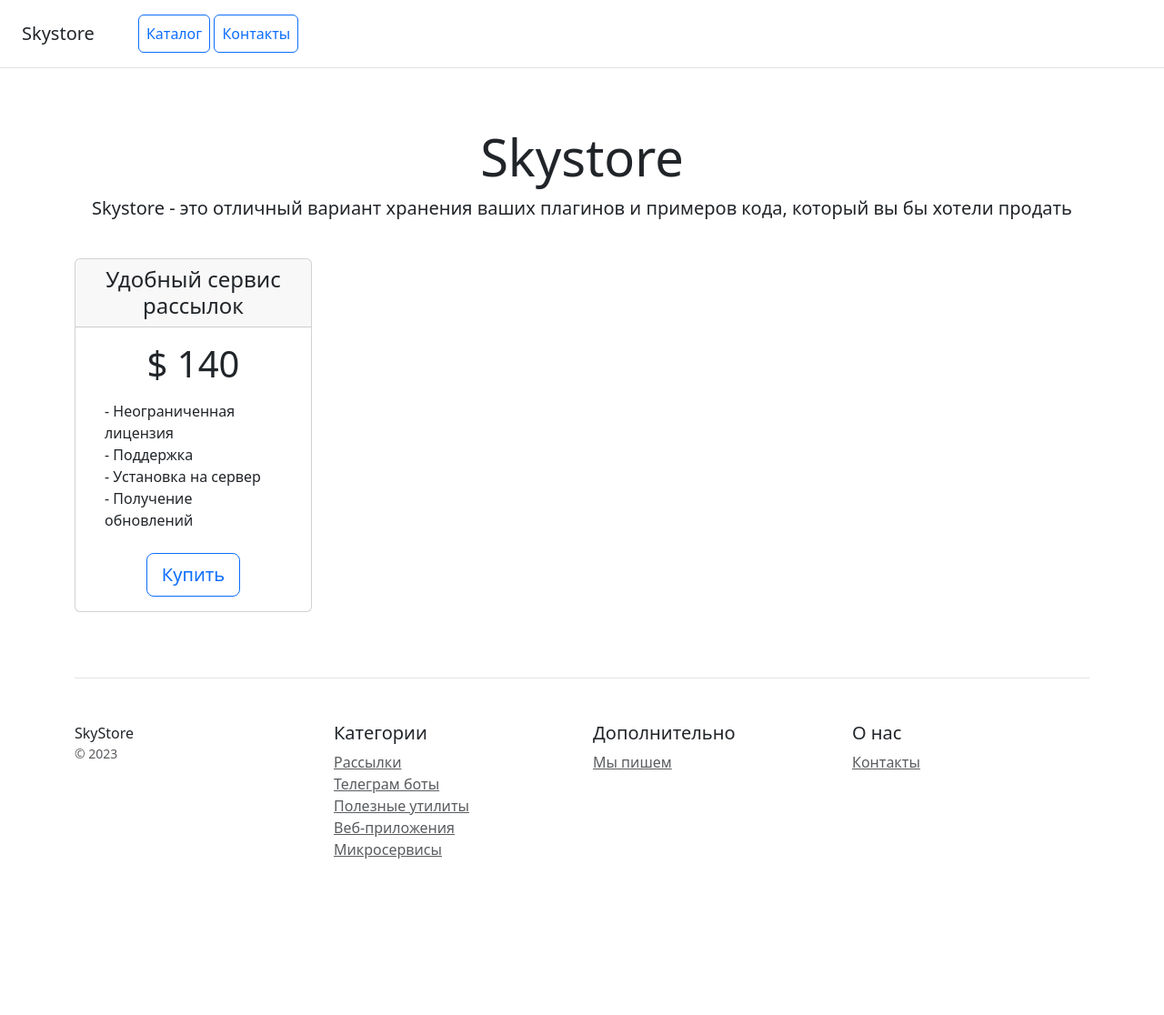
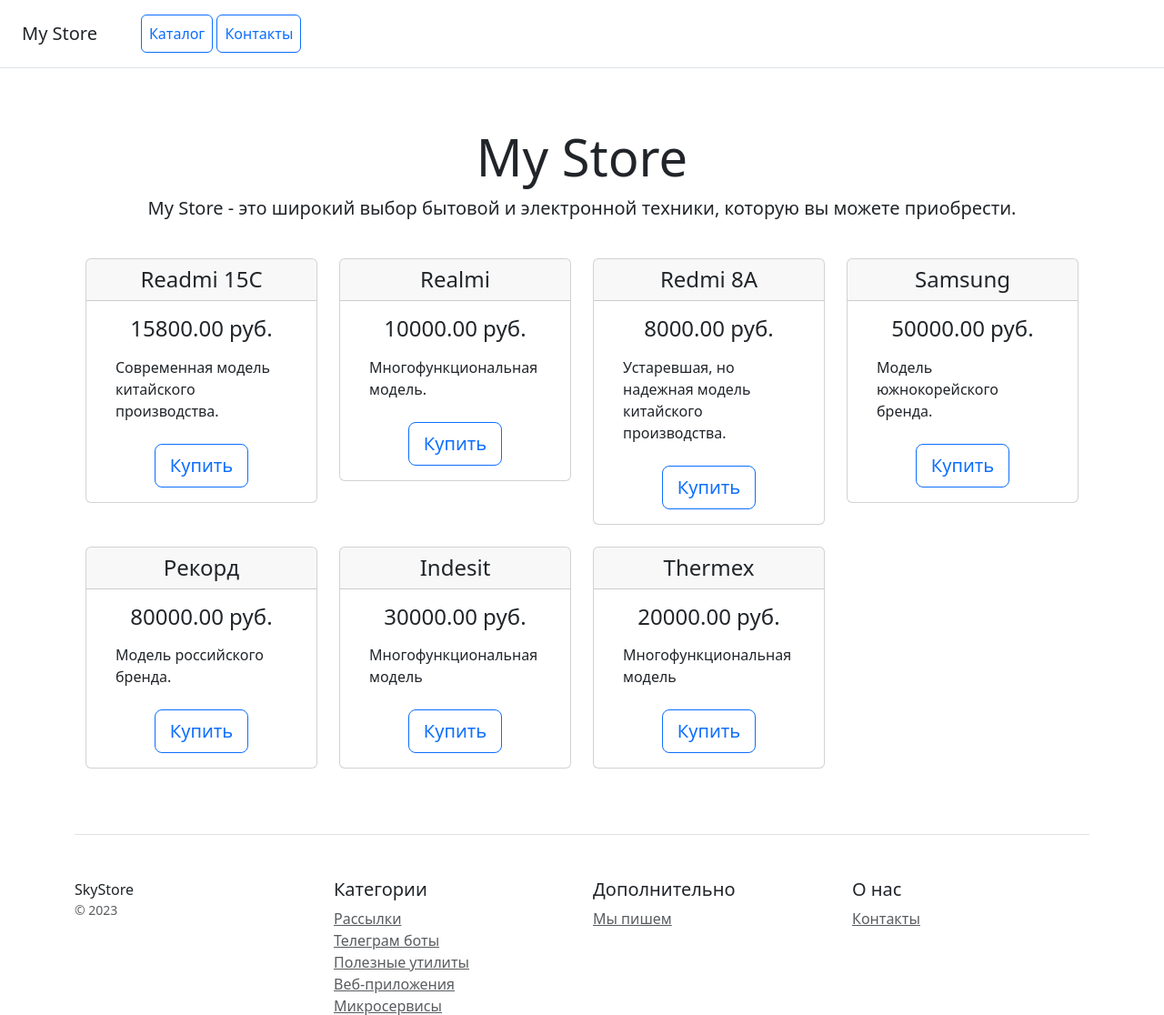
Before and after one commit to Mikhailkulish/my_store, a Django app: template catalog/templates/catalog/home.html in a window 1280 px wide. Shown: the top 1116 px of the page at 91% size. Before the commit the page ends 944 px from the top, so only its background shows below. Run offline with Django 5.2, Linux system fonts and the light colour scheme; the template is opened without the code that fills it: values that come from a table or form of the project are taken from there, others are empty; data comes from the database, SQL or seed files in the repository; some libraries are stand-ins or nearby versions.

Commit message:
add inc_menu.html

```diff
--- a/catalog/templates/catalog/base.html
+++ b/catalog/templates/catalog/base.html
@@ -9,13 +9,11 @@
 </head>
 <body>
 <div class="d-flex flex-column flex-md-row align-items-center p-3 px-md-4 mb-3 bg-white border-bottom box-shadow">
-    <h5 class="my-0 mr-md-auto font-weight-normal">Skystore</h5>
-    <nav class="ms-5">
-        <a class="p-2 btn btn-outline-primary" href="/home/">Каталог</a>
-        <a class="p-2 btn btn-outline-primary" href="/contacts/">Контакты</a>
-    </nav>
+    <h5 class="my-0 mr-md-auto font-weight-normal">My Store</h5>
+    {% include 'catalog/inc_menu.html' %}
 </div>
 <div class="container">
+    {% include 'catalog/header.html' %}
     {% block content %}{% endblock %}
     <footer class="pt-4 my-md-5 pt-md-5 border-top">
         <div class="row">
@@ -48,6 +46,6 @@
         </div>
     </footer>
 </div>
-<script src="{% static 'bootstrap.bundle.min.js' %}"></script>
+<script src="{% static 'js/bootstrap.bundle.min.js' %}"></script>
 </body>
 </html>
--- /dev/null
+++ b/catalog/templates/catalog/header.html
@@ -0,0 +1,4 @@
+<div class="pricing-header px-3 py-3 pt-md-5 pb-md-4 mx-auto text-center">
+    <h1 class="display-4">My Store</h1>
+    <p class="lead">My Store - это широкий выбор бытовой и электронной техники, которую вы можете приобрести.</p>
+</div>
--- a/catalog/templates/catalog/home.html
+++ b/catalog/templates/catalog/home.html
@@ -1,78 +1,24 @@
-<!doctype html>
-<html lang="en">
-<head>
-    <meta charset="utf-8">
-    <meta name="viewport" content="width=device-width, initial-scale=1">
-    <title>Skystore</title>
-    <link rel="stylesheet" href="/static/css/bootstrap.min.css">
-</head>
-<body>
-<div class="d-flex flex-column flex-md-row align-items-center p-3 px-md-4 mb-3 bg-white border-bottom box-shadow">
-    <h5 class="my-0 mr-md-auto font-weight-normal">Skystore</h5>
-    <nav class="ms-5">
-        <a class="p-2 btn btn-outline-primary" href="/home/">Каталог</a>
-        <a class="p-2 btn btn-outline-primary" href="/contacts/">Контакты</a>
-    </nav>
-</div>
+{% extends 'catalog/base.html' %}
 
-<div class="pricing-header px-3 py-3 pt-md-5 pb-md-4 mx-auto text-center">
-    <h1 class="display-4">Skystore</h1>
-    <p class="lead">Skystore - это отличный вариант хранения ваших плагинов и примеров кода, который вы бы хотели
-        продать</p>
-</div>
+{% block title %}My Store{% endblock %}
 
+{% block content %}
 <div class="container">
     <div class="row text-center">
+        {% for product in products %}
         <div class="col-3">
             <div class="card mb-4 box-shadow">
                 <div class="card-header">
-                    <h4 class="my-0 font-weight-normal">Удобный сервис рассылок</h4>
+                    <h4 class="my-0 font-weight-normal">{{ product.name }}</h4>
                 </div>
                 <div class="card-body">
-                    <h1 class="card-title pricing-card-title">$ 140</h1>
-                    <ul class="list-unstyled mt-3 mb-4 text-start m-3">
-                        <li>- Неограниченная лицензия</li>
-                        <li>- Поддержка</li>
-                        <li>- Установка на сервер</li>
-                        <li>- Получение обновлений</li>
-                    </ul>
+                    <h4 class="card-title pricing-card-title">{{ product.price }} руб.</h4>
+                    <p class="list-unstyled mt-3 mb-4 text-start m-3">{{ product.description|truncatechars:100 }}</p>
                     <button type="button" class="btn btn-lg btn-block btn-outline-primary">Купить</button>
                 </div>
             </div>
         </div>
+        {% endfor %}
     </div>
-
-    <footer class="pt-4 my-md-5 pt-md-5 border-top">
-        <div class="row">
-            <div class="col-12 col-md">
-                SkyStore
-                <small class="d-block mb-3 text-muted">&copy; 2023</small>
-            </div>
-            <div class="col-6 col-md">
-                <h5>Категории</h5>
-                <ul class="list-unstyled text-small">
-                    <li><a class="text-muted" href="#">Рассылки</a></li>
-                    <li><a class="text-muted" href="#">Телеграм боты</a></li>
-                    <li><a class="text-muted" href="#">Полезные утилиты</a></li>
-                    <li><a class="text-muted" href="#">Веб-приложения</a></li>
-                    <li><a class="text-muted" href="#">Микросервисы</a></li>
-                </ul>
-            </div>
-            <div class="col-6 col-md">
-                <h5>Дополнительно</h5>
-                <ul class="list-unstyled text-small">
-                    <li><a class="text-muted" href="#">Мы пишем</a></li>
-                </ul>
-            </div>
-            <div class="col-6 col-md">
-                <h5>О нас</h5>
-                <ul class="list-unstyled text-small">
-                    <li><a class="text-muted" href="/contacts/">Контакты</a></li>
-                </ul>
-            </div>
-        </div>
-    </footer>
 </div>
-<script src="bootstrap.bundle.min.js"></script>
-</body>
-</html>
+{% endblock %}
--- /dev/null
+++ b/catalog/templates/catalog/inc_menu.html
@@ -0,0 +1,4 @@
+<nav class="ms-5">
+  <a class="p-2 btn btn-outline-primary" href="/home/">Каталог</a>
+  <a class="p-2 btn btn-outline-primary" href="/contacts/">Контакты</a>
+</nav>
--- a/catalog/urls.py
+++ b/catalog/urls.py
@@ -5,7 +5,7 @@ from catalog.views import home, contacts, product_detail
 app_name = CatalogConfig.name
 
 urlpatterns = [
-    path('', home, name='home'),
+    path('home/', home, name='home'),
     path('contacts/', contacts, name='contacts'),
     path('product_detail/<int:id_product>',product_detail, name='product_detail')
 ]
--- a/catalog/views.py
+++ b/catalog/views.py
@@ -4,10 +4,10 @@ from catalog.models import Product
 
 
 def home(request):
-    latest_products = Product.objects.order_by('-created_at')[:5]
-    print(list(latest_products))
+    products = Product.objects.all()
+    context = {"products": products}
 
-    return render(request, 'catalog/home.html')
+    return render(request, 'catalog/home.html', context)
 
 
 def contacts(request):
```
Also changed, not shown: catalog/templates/catalog/contacts.html (+9 -54 lines).
